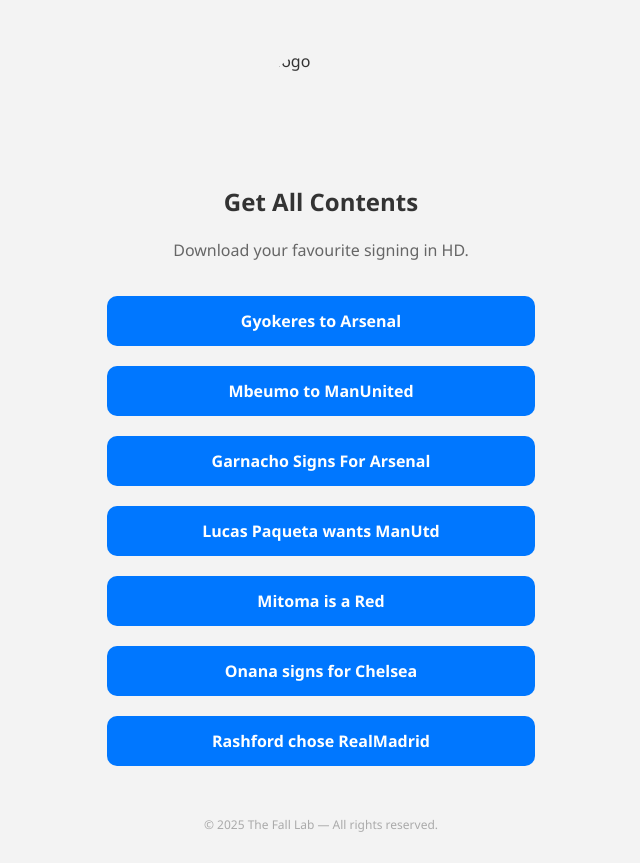
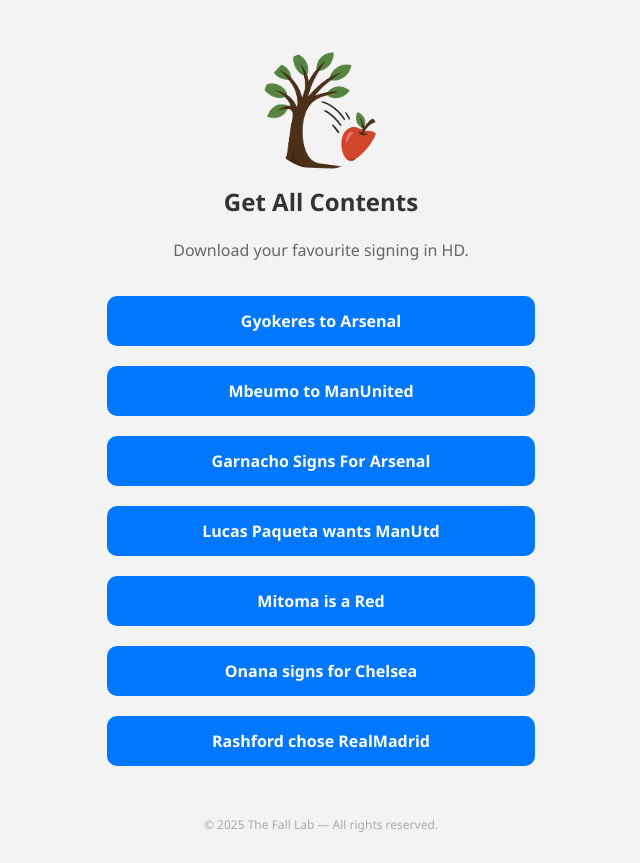
Before and after one commit to labthefall/labthefall.github.io, a plain HTML site: page index.html in a window 1280 px wide. Shown: the whole page, without its empty margins (319-959 px from the left). Drawn offline with Linux system fonts and the light colour scheme.

Commit message:
Update index.html

```diff
--- a/index.html
+++ b/index.html
@@ -62,7 +62,7 @@
   </style>
 </head>
 <body>
-  <img src="the-fall-lab.png" alt="logo" class="profile-img" />
+  <img src="the fall lab.png" alt="logo" class="profile-img" />
   <h1>Get All Contents</h1>
   <p>Download your favourite signing in HD.</p>
 
```
